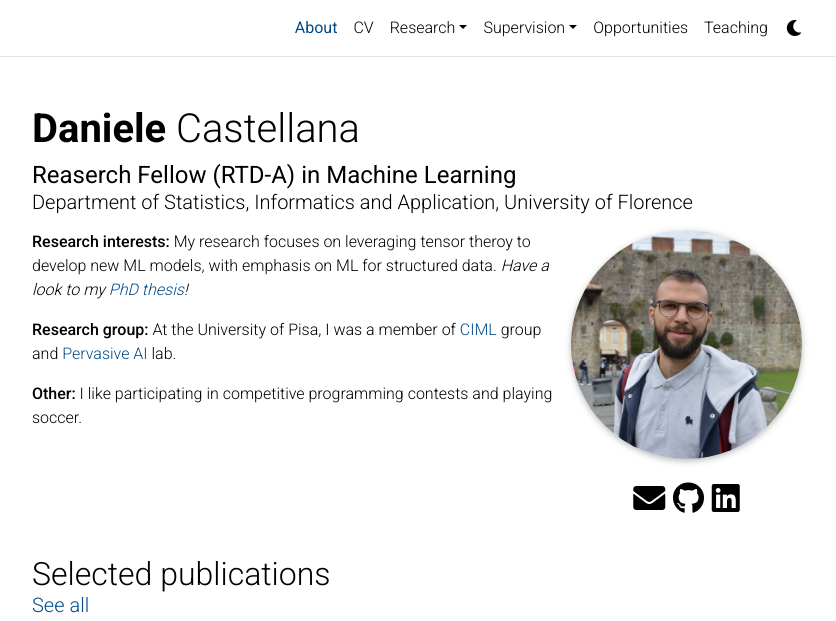
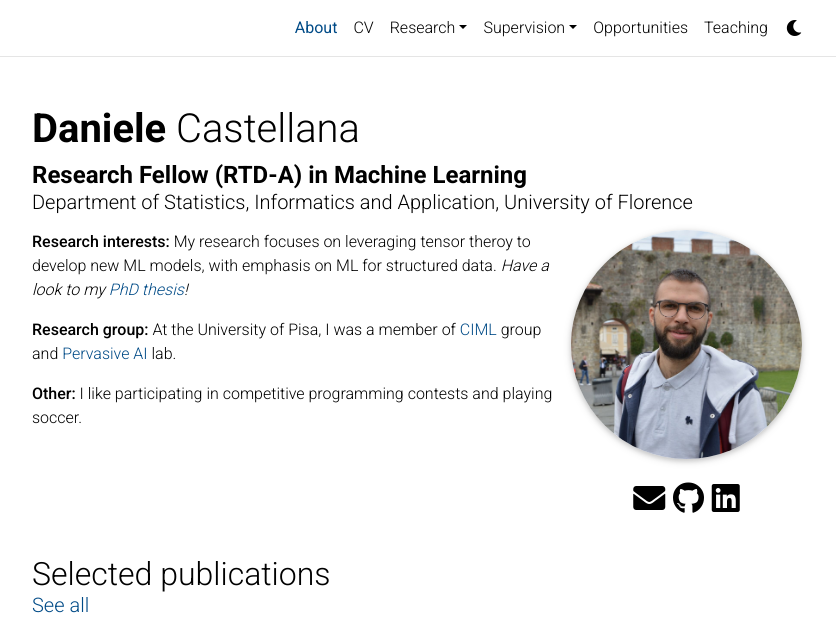
Before and after one commit to danielecastellana22/danielecastellana22.github.io, a Jekyll site: the page built from _pages/about.md, in a window 1280 px wide, cut to the strip 0-621 px from the top of the page. Shown: the whole strip, without its empty margins (223-1059 px from the left). Built offline with Jekyll 4.4.1, drawn with Linux system fonts in a browser that asks for light colours; full-size pictures stand in for the smaller copies a plugin makes; comment, search, counter and statistics services are not loaded; a style sheet for code colours, icons or effects is not loaded.

Commit message:
Reorganise about information

```diff
--- a/_config.yml
+++ b/_config.yml
@@ -1,12 +1,16 @@
 # -----------------------------------------------------------------------------
-# Site settings
+# User info
 # -----------------------------------------------------------------------------
-
-title: blank # the website title (if blank, full name will be used instead)
 first_name: Daniele
 middle_name:
 last_name: Castellana
 email: daniele.castellana@unifi.it
+academic_position: Research Fellow (RTD-A) in Machine Learning
+academic_affiliation: Department of Statistics, Informatics and Application, University of Florence
+# -----------------------------------------------------------------------------
+# Site settings
+# -----------------------------------------------------------------------------
+title: blank # the website title (if blank, full name will be used instead)
 description: Daniele Castellana academic website
 footer_text: >
   Powered by <a href="https://jekyllrb.com/" target="_blank">Jekyll</a> with <a href="https://github.com/alshedivat/al-folio">al-folio</a> theme.
--- a/_layouts/about.html
+++ b/_layouts/about.html
@@ -9,8 +9,8 @@
            {% if site.title == "blank" -%}<span class="font-weight-bold">{{ site.first_name }}</span> {{ site.middle_name }} {{ site.last_name }}{%- else -%}{{ site.title }}{%- endif %}
           </h1>
           <div class="desc">
-              <h4 style='margin-bottom: 0'><b>{{ page.position }}</b></h4>
-              <h5 style='margin-bottom: 1rem'>{{ page.affiliation }}</h5>
+              <h4 style='margin-bottom: 0' class="font-weight-bold">{{ site.academic_position }}</h4>
+              <h5 style='margin-bottom: 1rem'>{{ site.academic_affiliation }}</h5>
           </div>
         </header>
 
--- a/_pages/about.md
+++ b/_pages/about.md
@@ -2,8 +2,6 @@
 layout: about
 title: About
 permalink: /
-position: Reaserch Fellow (RTD-A) in Machine Learning
-affiliation: Department of Statistics, Informatics and Application, University of Florence
 
 profile:
   align: right
```
